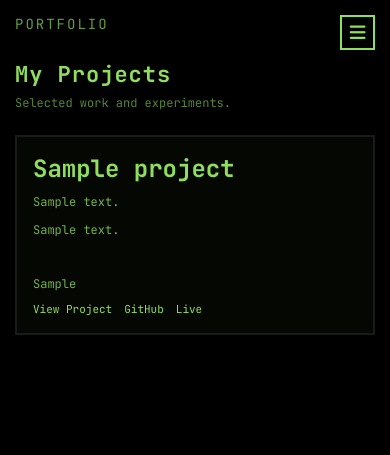
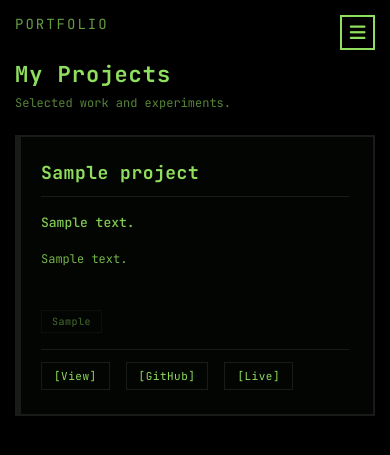
Before and after one commit to decccmcc/my-portfolio, a Django app: page /projects/ in a window 390 px wide. Shown: the top 455 px of the page. Run offline with Django 5.2, Linux system fonts and the light colour scheme; tables that the repository leaves empty hold one stand-in row (values such as "Sample post"); some libraries are stand-ins or nearby versions.

Commit message:
Enhance project card layout and styling for improved readability and responsiveness

```diff
--- a/project/templates/project/projects_view.html
+++ b/project/templates/project/projects_view.html
@@ -14,16 +14,24 @@
                     <div class="project-card-header">
                         <h2 class="project-title">{{ project.title }}</h2>
                     </div>
-                    <p class="project-summary">{{ project.summary }}</p>
-                    <p class="project-description">{{ project.description|truncatewords:24 }}</p>
-                    <p class="project-tech">{{ project.tech_stack }}</p>
+                    {% if project.summary %}
+                        <p class="project-summary">{{ project.summary }}</p>
+                    {% endif %}
+                    {% if project.description %}
+                        <p class="project-description">{{ project.description|truncatewords:30 }}</p>
+                    {% endif %}
+                    {% if project.tech_stack %}
+                        <div class="project-tech">
+                            <span class="tech-tag">{{ project.tech_stack }}</span>
+                        </div>
+                    {% endif %}
                     <div class="project-links">
-                        <a href="{% url 'project-detail' project.slug %}" class="project-link">View Project</a>
+                        <a href="{% url 'project-detail' project.slug %}" class="project-link">[View]</a>
                         {% if project.github_url %}
-                            <a class="project-link" href="{{ project.github_url }}" target="_blank" rel="noopener noreferrer">GitHub</a>
+                            <a class="project-link" href="{{ project.github_url }}" target="_blank" rel="noopener noreferrer">[GitHub]</a>
                         {% endif %}
                         {% if project.live_url %}
-                            <a class="project-link" href="{{ project.live_url }}" target="_blank" rel="noopener noreferrer">Live</a>
+                            <a class="project-link" href="{{ project.live_url }}" target="_blank" rel="noopener noreferrer">[Live]</a>
                         {% endif %}
                     </div>
                 </article>
--- a/static/css/style.css
+++ b/static/css/style.css
@@ -112,51 +112,114 @@ body {
 
 .projects-grid {
     display: grid;
-    gap: 16px;
+    grid-template-columns: repeat(auto-fill, minmax(400px, 1fr));
+    gap: 20px;
 }
 
 .project-card {
     border: 2px solid var(--color-border);
-    background: var(--color-primary-light);
-    padding: 16px;
+    background: rgba(143, 222, 93, 0.02);
+    padding: 24px;
     display: flex;
     flex-direction: column;
-    gap: 10px;
-    transition: border-color 0.2s ease;
+    gap: 16px;
+    transition: all 0.3s ease;
+    position: relative;
+}
+
+.project-card::before {
+    content: '';
+    position: absolute;
+    top: 0;
+    left: 0;
+    width: 4px;
+    height: 100%;
+    background: var(--color-border);
+    transition: background 0.3s ease;
 }
 
 .project-card:hover {
     border-color: var(--color-primary);
-    box-shadow: 0 0 8px var(--color-primary-glow);
+    box-shadow: 0 0 16px var(--color-primary-glow);
+    transform: translateY(-2px);
+}
+
+.project-card:hover::before {
+    background: var(--color-primary);
 }
 
 .project-card-header {
     display: flex;
-    align-items: center;
+    align-items: flex-start;
     justify-content: space-between;
-    gap: 8px;
+    gap: 12px;
+    padding-bottom: 12px;
+    border-bottom: 1px solid var(--color-border);
 }
 
-.project-summary, .project-tech {
-    font-size: 12px;
-    opacity: 0.8;
+.project-title {
+    font-size: 18px;
+    letter-spacing: 0.5px;
+    line-height: 1.3;
 }
 
+.project-summary {
+    font-size: 13px;
+    opacity: 0.9;
+    line-height: 1.5;
+    font-weight: 500;
+}
+
+.project-description {
+    font-size: 12px;
+    opacity: 0.7;
+    line-height: 1.6;
+}
+
+.project-tech {
+    font-size: 11px;
+    opacity: 0.6;
+    display: flex;
+    flex-wrap: wrap;
+    gap: 8px;
+    margin-top: auto;
+}
+
+.tech-tag {
+    padding: 4px 10px;
+    border: 1px solid var(--color-border);
+    font-size: 10px;
+    letter-spacing: 0.5px;
+    opacity: 0.8;
+    transition: all 0.2s ease;
+}
+
+.tech-tag:hover {
+    border-color: var(--color-primary);
+    opacity: 1;
+}
 
 .project-links {
     display: flex;
-    gap: 12px;
+    gap: 16px;
+    padding-top: 12px;
+    border-top: 1px solid var(--color-border);
 }
 
 .project-link {
     font-size: 11px;
     color: var(--color-primary);
     text-decoration: none;
-    border-bottom: 1px solid transparent;
+    padding: 6px 12px;
+    border: 1px solid var(--color-border);
+    transition: all 0.2s ease;
+    letter-spacing: 0.5px;
 }
 
 .project-link:hover {
-    border-bottom-color: var(--color-primary);
+    border-color: var(--color-primary);
+    background: var(--color-primary-light);
+    box-shadow: 0 0 8px var(--color-primary-glow);
 }
 
  /* Project Detail View  */
@@ -497,6 +560,10 @@ body {
     margin-left: 0;
     padding: 70px 20px 20px;
   }
+
+  .projects-grid {
+    grid-template-columns: 1fr;
+  }
 }
 
 @media (max-width: 480px) {
```
